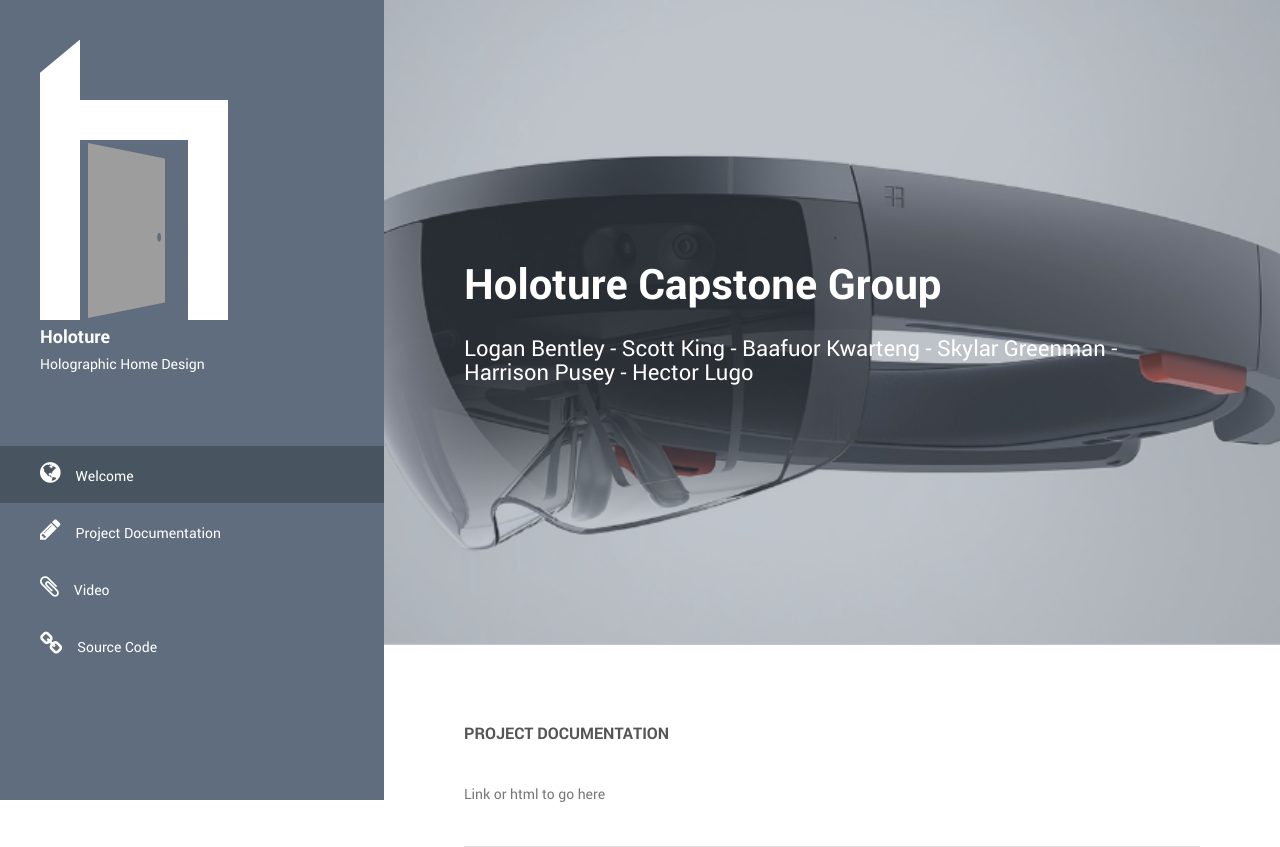
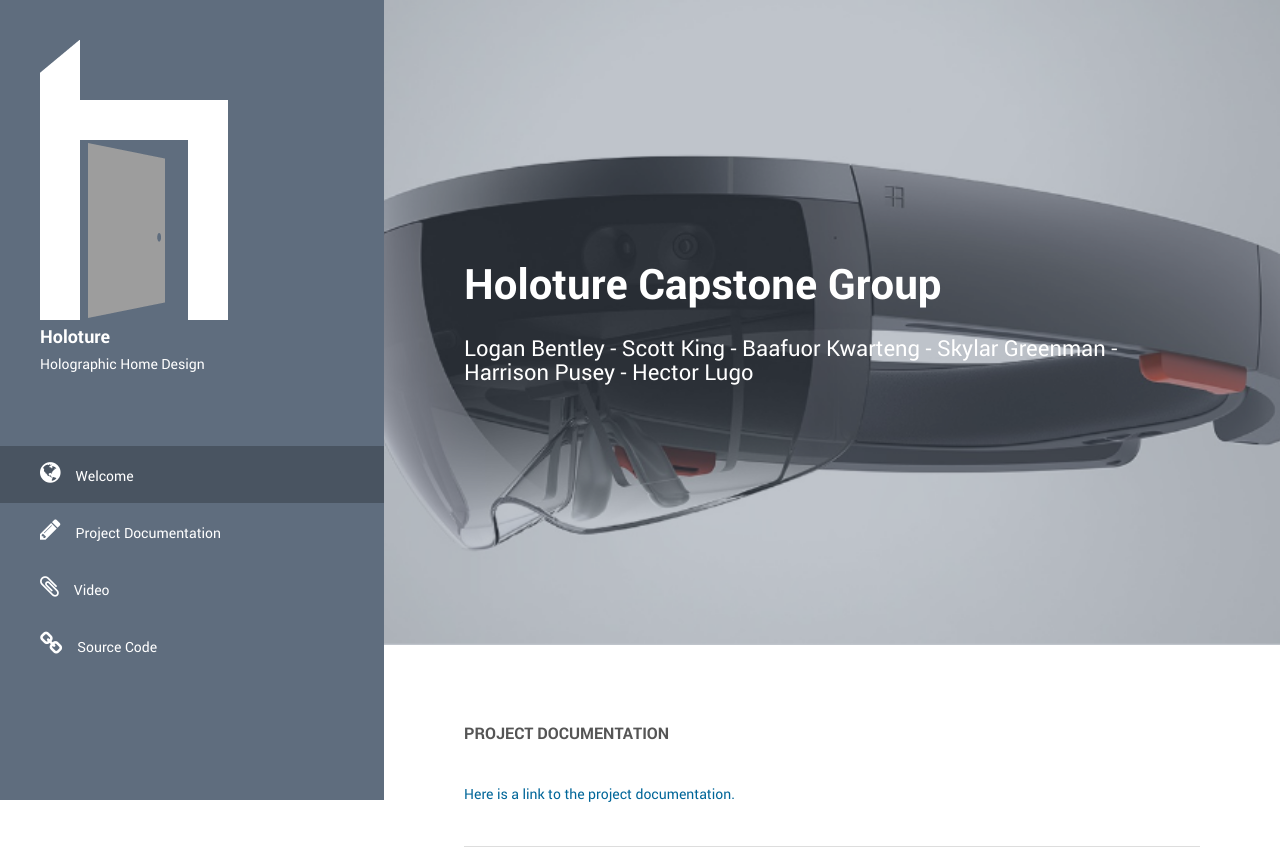
Before and after one commit to loganbentley/holotureStatic, a plain HTML site: page index.html in a window 1280 px wide. Shown: the top 847 px of the page. Drawn offline with Linux system fonts and the light colour scheme.

Commit message:
Added project documentation link

```diff
--- a/index.html
+++ b/index.html
@@ -91,7 +91,7 @@
                     <div class="row">
                         <div class="col-md-12">
                             <h4 class="widget-title">Project Documentation</h4>
-                            <p>Link or html to go here</p>
+                            <p><a href="https://www.dropbox.com/s/4z5hdulplpz1q1e/ProjectConceptandSystemDefinitionDocument.pdf?dl=0" target="_blank">Here is a link to the project documentation.<a/></p>
                             <hr>
                         </div>
                     </div> <!-- #about -->
```
